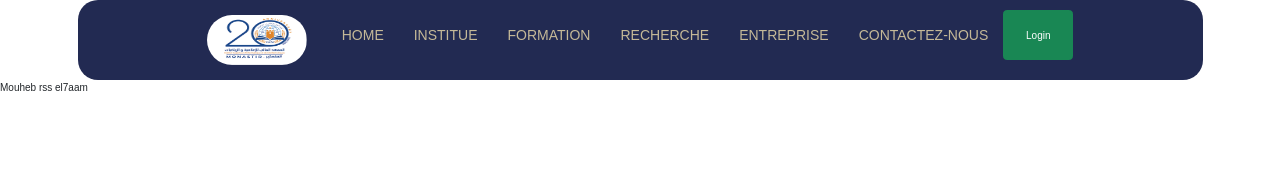
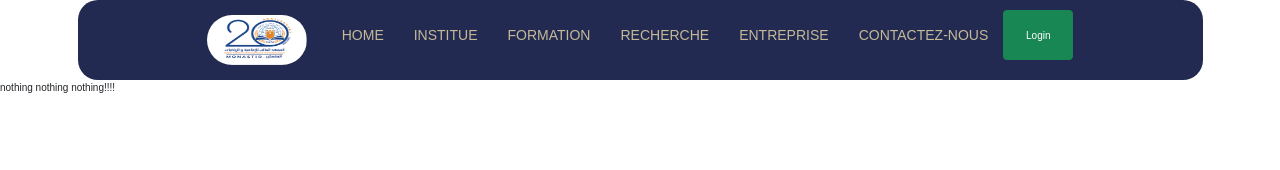
Before and after one commit to mouhebbb/isim-monastir-ahmed, a React (Create React App) app: page / in a window 1280 px wide. Shown: the top 170 px of the page. Built offline with nearby package versions, Linux system fonts and the light colour scheme.

Commit message:
delete the modification made by mouheb

```diff
--- a/src/components/Content.jsx
+++ b/src/components/Content.jsx
@@ -67,9 +67,10 @@ const Content = ({ selectedItem }) => {
       case "home":
         return <div></div>;
       default:
-        return <div>Mouheb rss el7aam</div>;
+         return <div>nothing nothing nothing!!!!</div>;
     }
   };
+
 
   return <div>{renderContent()}</div>;
 };
```
